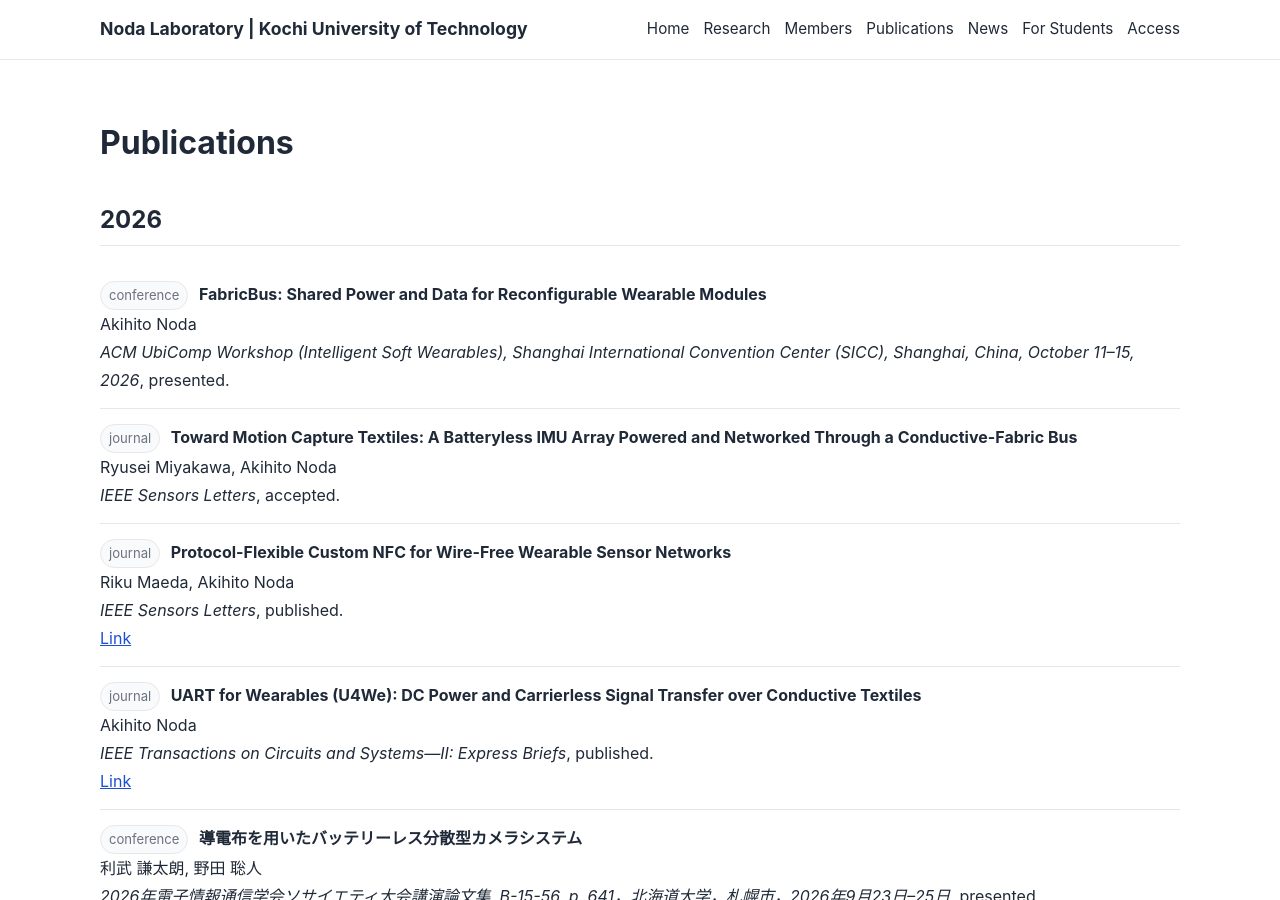
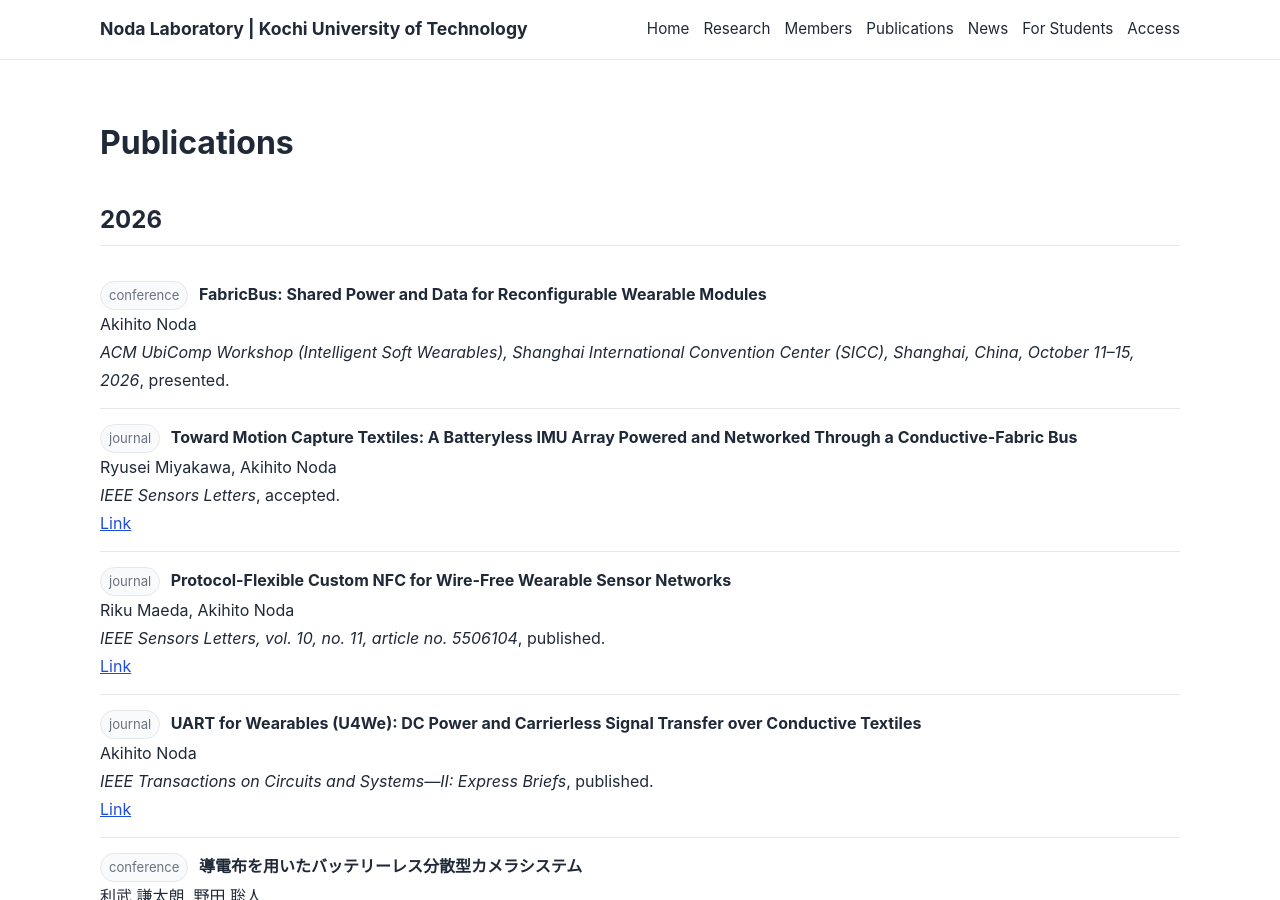
Before and after one commit to akihito-noda/lab-website, a Jekyll site: the page built from publications.md, in a window 1280 px wide and 900 px high. Built offline with Jekyll 4.4.1, drawn with Linux system fonts in a browser that asks for light colours.

Commit message:
Update publications.yml

```diff
--- a/_data/publications.yml
+++ b/_data/publications.yml
@@ -12,13 +12,13 @@
   title: "Toward Motion Capture Textiles: A Batteryless IMU Array Powered and Networked Through a Conductive-Fabric Bus"
   venue: "IEEE Sensors Letters"
   status: "accepted"
-  url: ""
+  url: "https://doi.org/10.1109/LSENS.2026.3744423"
 
 - year: 2026
   type: "journal"
   authors: "Riku Maeda, Akihito Noda"
   title: "Protocol-Flexible Custom NFC for Wire-Free Wearable Sensor Networks"
-  venue: "IEEE Sensors Letters"
+  venue: "IEEE Sensors Letters, vol. 10, no. 11, article no. 5506104"
   status: "published"
   url: "https://doi.org/10.1109/LSENS.2026.3736589"
 
```
